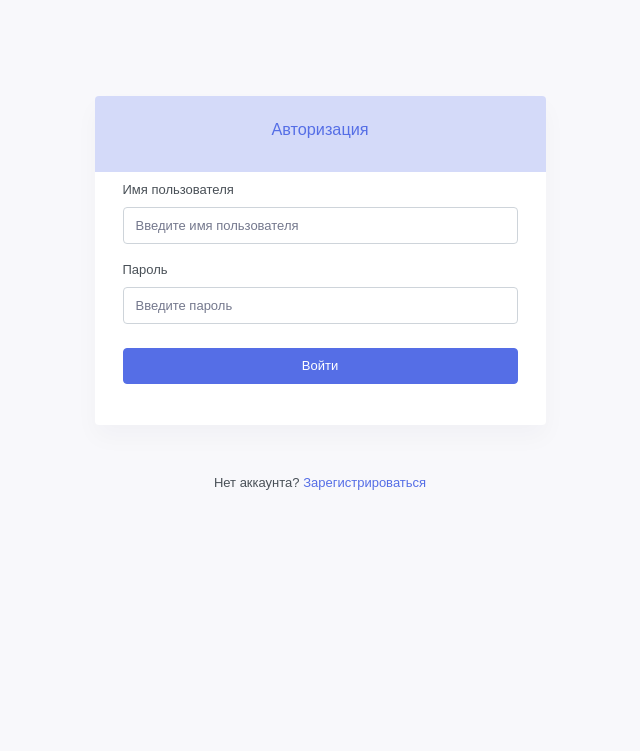
After one commit to Wenfort/concurent_site_release, a Django app: page /main/authorization in a window 1280 px wide. The commit adds this page. Shown: the top 751 px of the page, without its empty margins (320-960 px from the left). Run offline with Django 3.2, Linux system fonts and the light colour scheme; some libraries are stand-ins or nearby versions.

Commit message:
авторизация готова

```diff
--- a/main/forms.py
+++ b/main/forms.py
@@ -13,3 +13,9 @@ class NewUser(forms.ModelForm):
     class Meta:
         model = User
         fields = ('username', 'password', 'email',)
+
+
+class AuthUser(forms.ModelForm):
+    class Meta:
+        model = User
+        fields = ('username', 'password',)
--- /dev/null
+++ b/main/templates/main/authorization.html
@@ -0,0 +1,54 @@
+{% load static %}
+<html lang="en">
+<head>
+    <meta charset="utf-8">
+    <meta name="viewport" content="width=device-width, initial-scale=1.0">
+    <link rel="stylesheet" href="{% static 'main/css/bs.css' %}">
+</head>
+<body>
+    <div class="account-pages my-5 pt-sm-5">
+        <div class="container">
+            <div class="row justify-content-center">
+                <div class="col-md-8 col-lg-6 col-xl-5">
+                    <div class="card overflow-hidden">
+                        <div class="bg-soft-primary">
+                            <div class="row">
+                                <div class="col-12">
+                                    <div class="text-primary p-4">
+                                        <h5 class="text-primary" style="text-align: center">Авторизация</h5>
+                                    </div>
+                                </div>
+                            </div>
+                        </div>
+                        <div class="card-body pt-0">
+                            <div class="p-2">
+                                <form class="form-horizontal" method="post">
+                                    {% csrf_token %}
+                                    <div class="form-group">
+                                        <label for="username">Имя пользователя</label>
+                                        <input type="text" name="username" class="form-control" id="username" placeholder="Введите имя пользователя">
+                                    </div>
+
+                                    <div class="form-group">
+                                        <label for="userpassword">Пароль</label>
+                                        <input type="password" name="password" class="form-control" id="password" placeholder="Введите пароль">
+                                    </div>
+
+                                    <div class="mt-4">
+                                        <button class="btn btn-primary btn-block waves-effect waves-light" type="submit">Войти</button>
+                                    </div>
+                                </form>
+                            </div>
+                        </div>
+                    </div>
+                    <div class="mt-5 text-center">
+                        <div>
+                            <p>Нет аккаунта? <a href="auth-login.html" class="font-weight-medium text-primary"> Зарегистрироваться</a> </p>
+                        </div>
+                    </div>
+                </div>
+            </div>
+        </div>
+    </div>
+</body>
+</html>
--- a/main/templates/main/non_restricted_requests.html
+++ b/main/templates/main/non_restricted_requests.html
@@ -1,4 +1,4 @@
-{% extends './account_page_body' %}
+{% extends './account_page_body.html' %}
 
 {% block content %}
 {% include './add_to_queue.html' %}
--- a/main/urls.py
+++ b/main/urls.py
@@ -9,4 +9,5 @@ urlpatterns = [
     path('orders/<int:order_id>', views.requests_from_order, name='requests_from_order'),
     path('balance', views.balance, name='balance'),
     path('registration', views.registration, name='registration'),
+    path('authorization', views.authorization, name='authorization'),
 ]
--- a/main/views.py
+++ b/main/views.py
@@ -1,10 +1,11 @@
 from django.http import HttpResponse, HttpResponseRedirect
 from django.shortcuts import render, get_list_or_404, redirect
+from django.contrib.auth import authenticate, login
 
 from .models import Request, RequestQueue, UserData, Order, OrderStatus
 from django.contrib.auth.models import User
 
-from .forms import NewRequest, NewUser
+from .forms import NewRequest, NewUser, AuthUser
 
 
 def index(request):
@@ -152,6 +153,7 @@ class NewUserHandler:
         User.objects.create_user(self.user_name, self.email, self.password)
         UserData(name=self.user_name, balance=50).save()
 
+
 def results(request):
     if request.method == "POST":
         NewRequestHandler(request)
@@ -211,6 +213,7 @@ def requests_from_order(request, order_id):
 def balance(request):
     pass
 
+
 def registration(request):
     if request.method == "POST":
         NewUserHandler(request)
@@ -220,3 +223,17 @@ def registration(request):
             'form': form,
                    }
         return render(request, 'main/registration.html', context)
+
+
+def authorization(request):
+    if request.method == "POST":
+        user = authenticate(request, username=request.POST['username'], password=request.POST['password'])
+        login(request, user)
+        return HttpResponseRedirect('/main/results')
+    else:
+        form = AuthUser()
+        context = {
+            'form': form,
+        }
+
+        return render(request, 'main/authorization.html', context)
```
Also changed, not shown: 1 other file.
